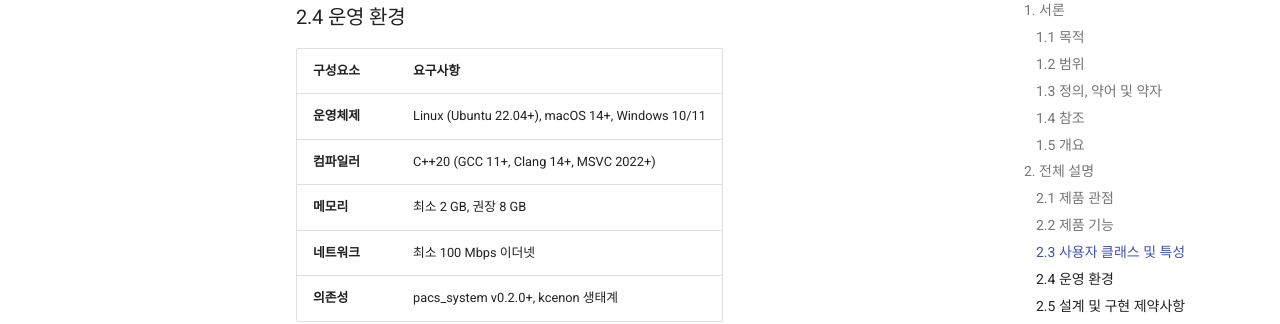
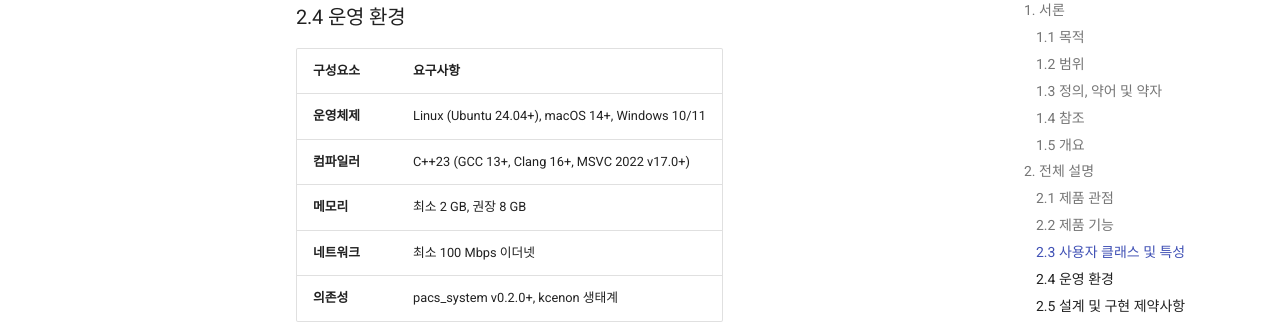
Before and after one commit to kcenon/pacs_bridge, an MkDocs documentation site: the page built from docs/SRS_KO.md, in a window 1280 px wide and 900 px high, scrolled down 4637 px. Shown: the part 152-476 px from the top of the window. Built offline with MkDocs 1.6.1 and Material for MkDocs 9.7.7, drawn with Linux system fonts in a browser that asks for light colours; comment, search, counter and statistics services are not loaded; the version menu is left out.

Commit message:
docs: update OS and C++ standard references across documentation (#360)
- Update Ubuntu minimum version from 22.04 to 24.04 in SRS and SRS_KO
  (CI exclusively uses 24.04 as GCC 13+ requires it for std::format)
- Update C++ standard from C++20 to C++23 in README feature highlights
- Align SRS_KO compiler requirements with SRS (C++23, GCC 13+, Clang 16+)

Closes #351

```diff
--- a/docs/SRS_KO.md
+++ b/docs/SRS_KO.md
@@ -170,8 +170,8 @@ PACS Bridge는 다음 기능을 제공하는 의료 통합 게이트웨이입니
 
 | 구성요소 | 요구사항 |
 |-----------|-------------|
-| **운영체제** | Linux (Ubuntu 22.04+), macOS 14+, Windows 10/11 |
-| **컴파일러** | C++20 (GCC 11+, Clang 14+, MSVC 2022+) |
+| **운영체제** | Linux (Ubuntu 24.04+), macOS 14+, Windows 10/11 |
+| **컴파일러** | C++23 (GCC 13+, Clang 16+, MSVC 2022 v17.0+) |
 | **메모리** | 최소 2 GB, 권장 8 GB |
 | **네트워크** | 최소 100 Mbps 이더넷 |
 | **의존성** | pacs_system v0.2.0+, kcenon 생태계 |
```
Also changed, not shown: README.md (+2 -2 lines), docs/SRS.md (+1 -1 lines).
